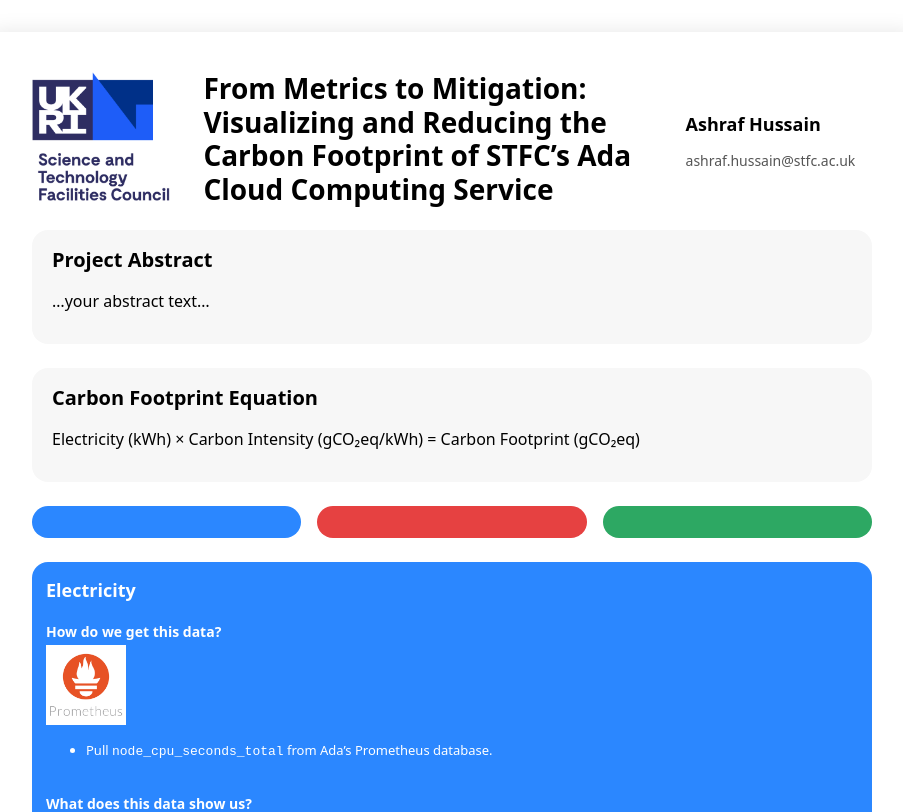
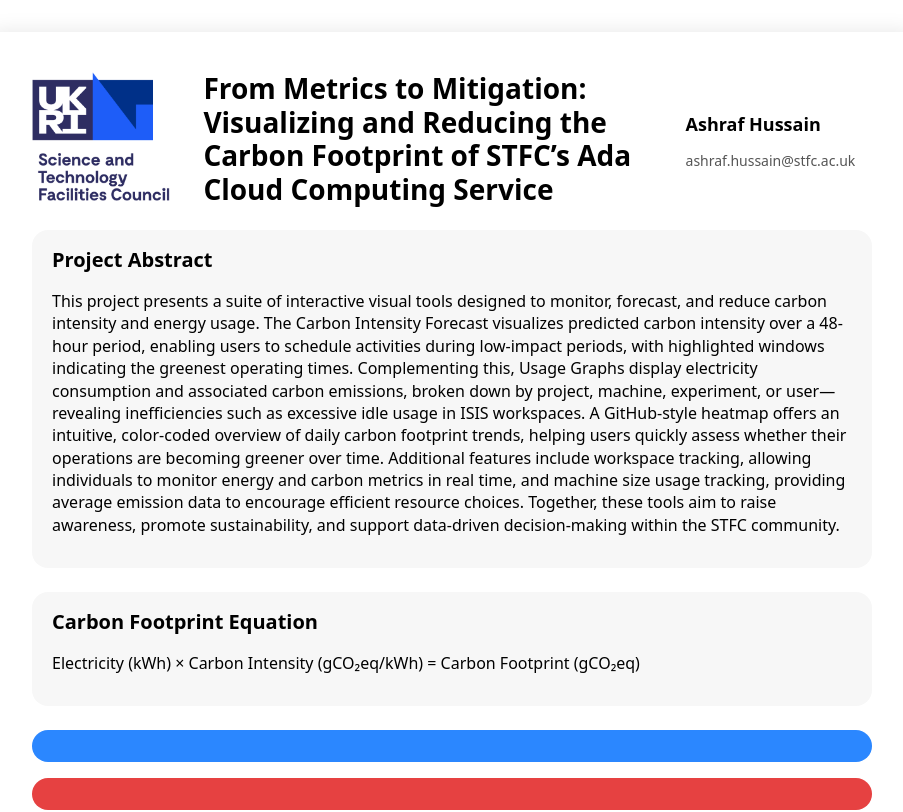
Before and after one commit to prodmodfour/ciuk_2025_poster, a Nuxt app in the folder src/: page / in a window 1280 px wide. Shown: the top 812 px of the page, without its empty margins (188-1091 px from the left). Built offline with nearby package versions, Linux system fonts and the light colour scheme.

Commit message:
feat: update project abstract with detailed description of interactive tools for carbon monitoring and energy usage

```diff
--- a/src/app/app.vue
+++ b/src/app/app.vue
@@ -18,7 +18,14 @@
 
   <section class="abstract">
   <h2>Project Abstract</h2>
-  <p>…your abstract text…</p>
+  <p>This project presents a suite of interactive visual tools designed to monitor, forecast, and reduce carbon intensity and energy usage.
+The Carbon Intensity Forecast visualizes predicted carbon intensity over a 48-hour period, enabling users to schedule activities during low-impact periods,
+with highlighted windows indicating the greenest operating times.
+Complementing this, Usage Graphs display electricity consumption and associated carbon emissions, broken down by project, machine, experiment,
+or user—revealing inefficiencies such as excessive idle usage in ISIS workspaces.
+A GitHub-style heatmap offers an intuitive, color-coded overview of daily carbon footprint trends, helping users quickly assess whether their operations are becoming greener over time.
+Additional features include workspace tracking, allowing individuals to monitor energy and carbon metrics in real time, and machine size usage tracking, providing average emission data to encourage efficient resource choices.
+Together, these tools aim to raise awareness, promote sustainability, and support data-driven decision-making within the STFC community. </p>
   </section>
 
   <section class="equation">
@@ -228,10 +235,9 @@
 }
 
 .segments {
-  flex: 1; /* take remaining height */
-  display: grid;
-  grid-template-columns: repeat(3, 1fr);
-  gap: 16px;
+  display: flex;          /* use flexbox instead of grid */
+  flex-direction: column; /* stack children vertically */
+  gap: 16px;              /* space between rows */
 }
 
 .segment {
```
